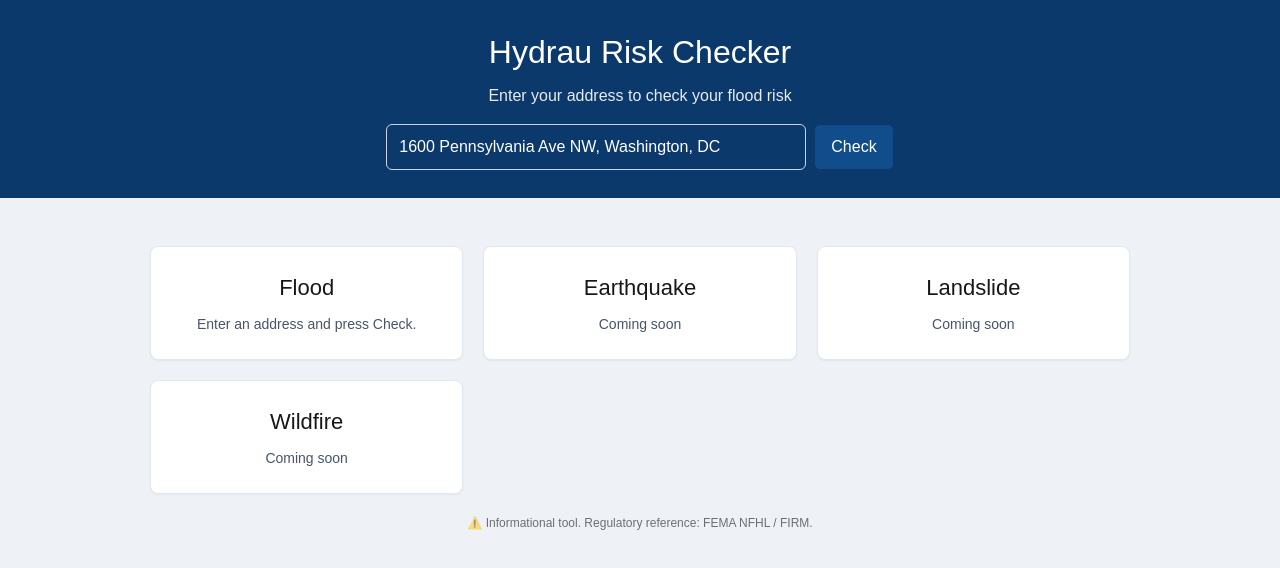
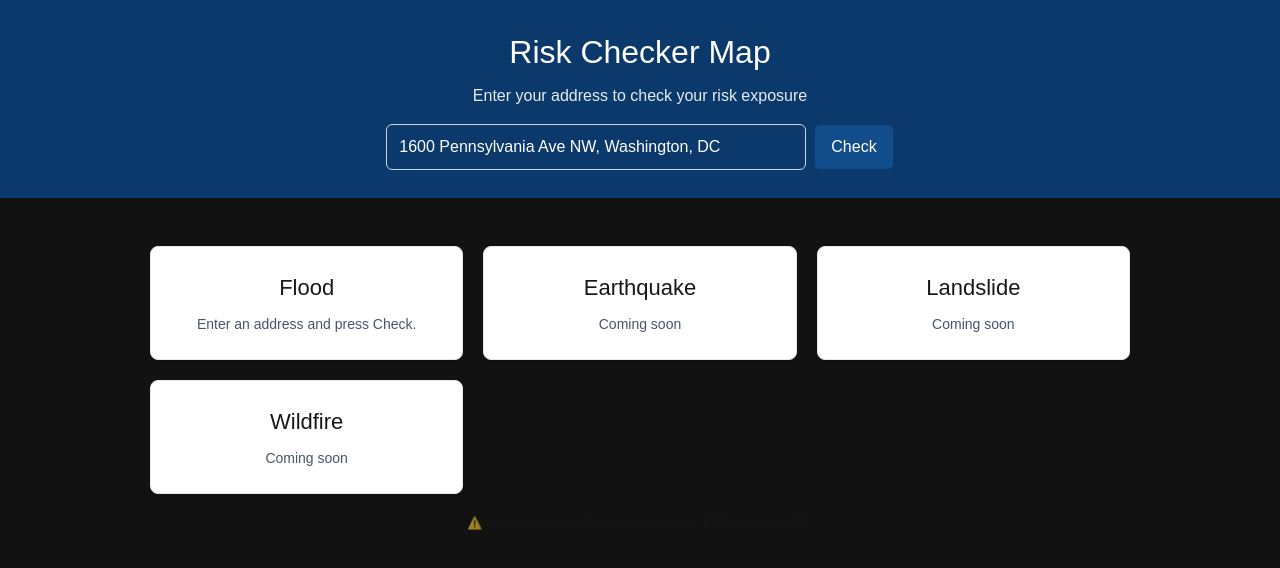
Before and after one commit to hydrau1221/hazard-risk-checker, a Next.js app: page / in a window 1280 px wide. Shown: the top 568 px of the page. Built offline with nearby package versions, Linux system fonts and the light colour scheme.

Commit message:
Update page.tsx

```diff
--- a/app/page.tsx
+++ b/app/page.tsx
@@ -96,7 +96,7 @@ export default function Home() {
     bar: { display: "flex", justifyContent: "center", gap: 8, marginTop: 16 },
     input: { width: 420, maxWidth: "90vw", padding: "10px 12px", borderRadius: 6, border: "1px solid #cbd5e1" },
     btn: { padding: "10px 16px", borderRadius: 6, border: "1px solid #0b396b", background: "#114d8a", color: "white", cursor: "pointer" },
-    gridWrap: { background: "#eef2f6", minHeight: "calc(100vh - 120px)", padding: "28px 16px" },
+    gridWrap: { background: "#121212", minHeight: "calc(100vh - 120px)", padding: "28px 16px" },
     grid: { display: "grid", gridTemplateColumns: "repeat(auto-fit, minmax(260px, 1fr))", gap: 20, maxWidth: 980, margin: "20px auto" },
     card: { background: "white", border: "1px solid #e2e8f0", borderRadius: 8, padding: 24, textAlign: "center" as const, boxShadow: "0 1px 2px rgba(0,0,0,0.05)" },
     h2: { margin: "0 0 10px 0", fontSize: 22 },
@@ -108,8 +108,8 @@ export default function Home() {
   return (
     <div>
       <header style={s.header}>
-        <h1 style={s.title}>Hydrau Risk Checker</h1>
-        <div style={s.subtitle}>Enter your address to check your flood risk</div>
+        <h1 style={s.title}>Risk Checker Map</h1>
+        <div style={s.subtitle}>Enter your address to check your risk exposure</div>
         <div style={s.bar}>
           <input
             style={s.input}
```
